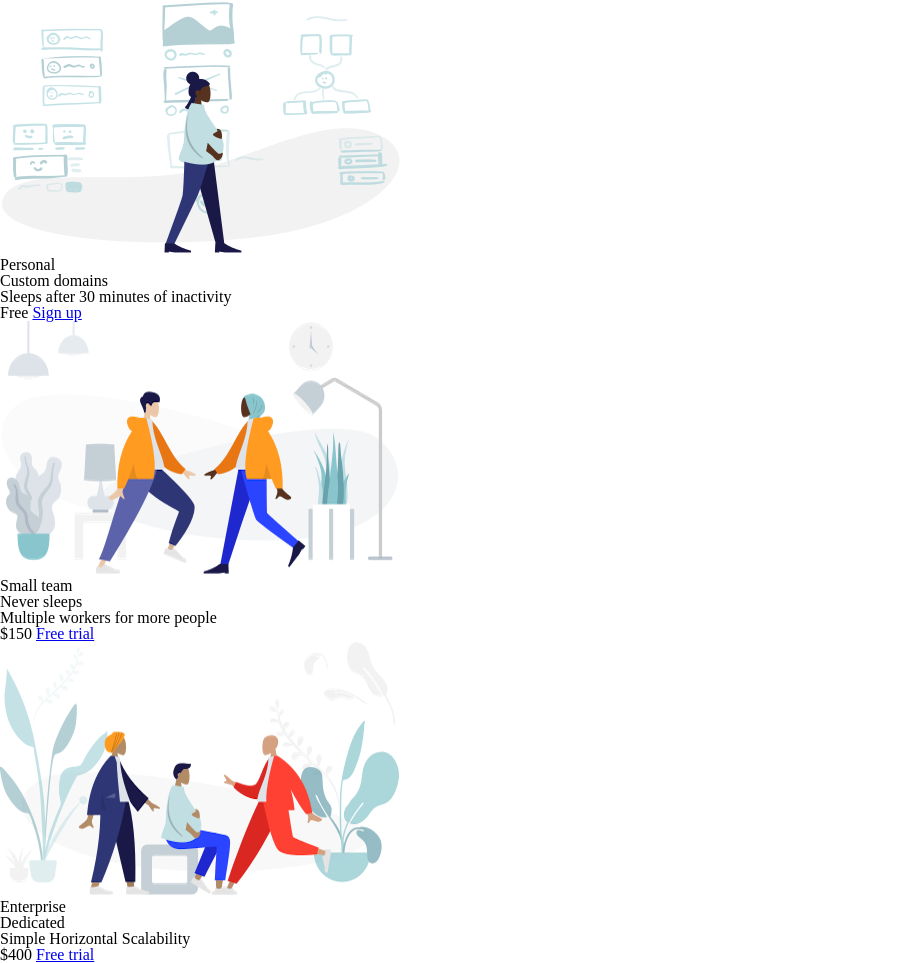
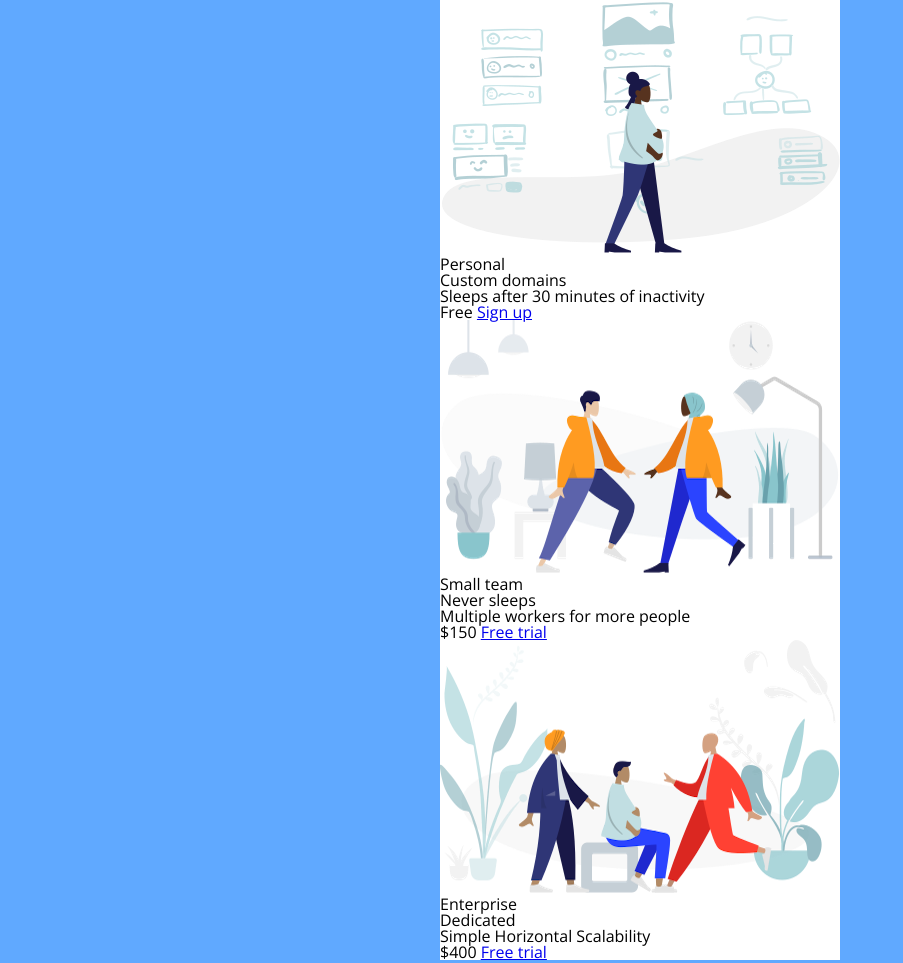
Before and after one commit to singharaj-usai/Pricing-Panel-Project, a website: page index.html in a window 1280 px wide. Shown: the whole page, without its empty margins (0-903 px from the left). Drawn offline with nearby package versions, Linux system fonts and the light colour scheme.

Commit message:
panels and body centered

```diff
--- a/app.css
+++ b/app.css
@@ -46,3 +46,20 @@ table {
     border-collapse: collapse;
     border-spacing: 0;
 }
+
+html {
+    box-sizing: border-box;
+    font-family: 'Open Sans', sans-serif;
+}
+
+body {
+    background-color: #60a9ff;
+    display: flex;
+    justify-content: center;
+    align-items: center;
+    min-height: 100vh;
+}
+
+.panel {
+    background-color: white;
+}
```
